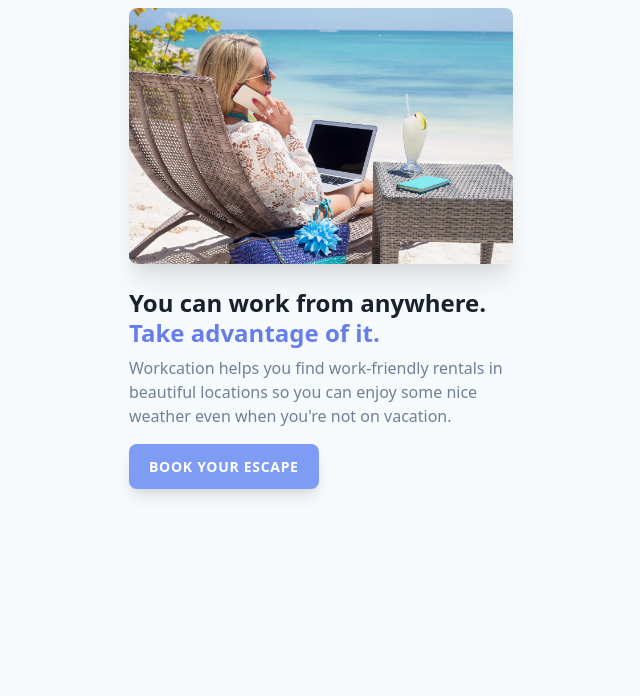
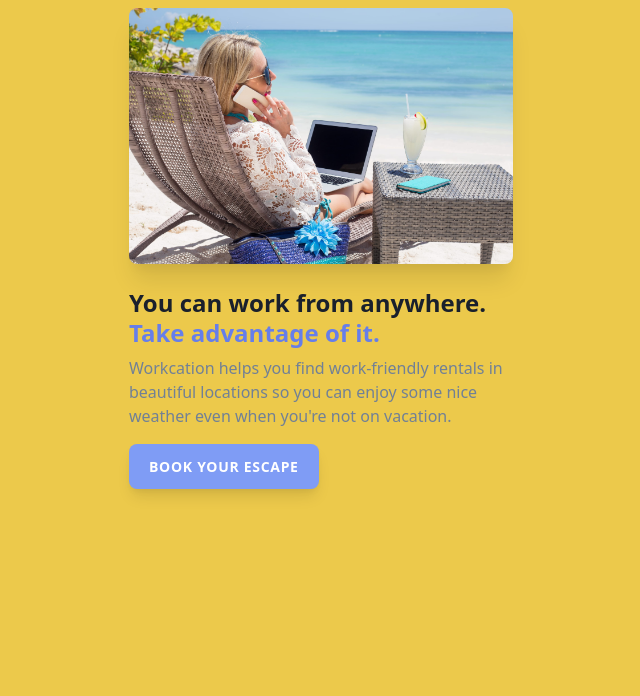
Before and after one commit to SirwanAfifi/tailwindcss-experiments, a website: page 2.responsive-design/public/index.html in a window 1280 px wide. Shown: the part 104-800 px from the top of the page, without its empty margins (319-959 px from the left). Drawn offline with nearby package versions, Linux system fonts and the light colour scheme; files that its build step writes are made by us from their sources.

Commit message:
Add breakpoints

```diff
--- a/2.responsive-design/public/index.html
+++ b/2.responsive-design/public/index.html
@@ -6,7 +6,9 @@
     <title>Using Tailwindcss classes</title>
     <link rel="stylesheet" href="./build/tailwind.css" />
   </head>
-  <body class="bg-gray-100">
+  <body
+    class="bg-gray-100 sm:bg-green-500 md:bg-gray-500 lg:bg-red-500 xl:bg-yellow-500"
+  >
     <div class="px-8 py-12 max-w-md m-auto">
       <img class="h-10" src="./img/logo.svg" alt="Workcation" />
       <img
```
